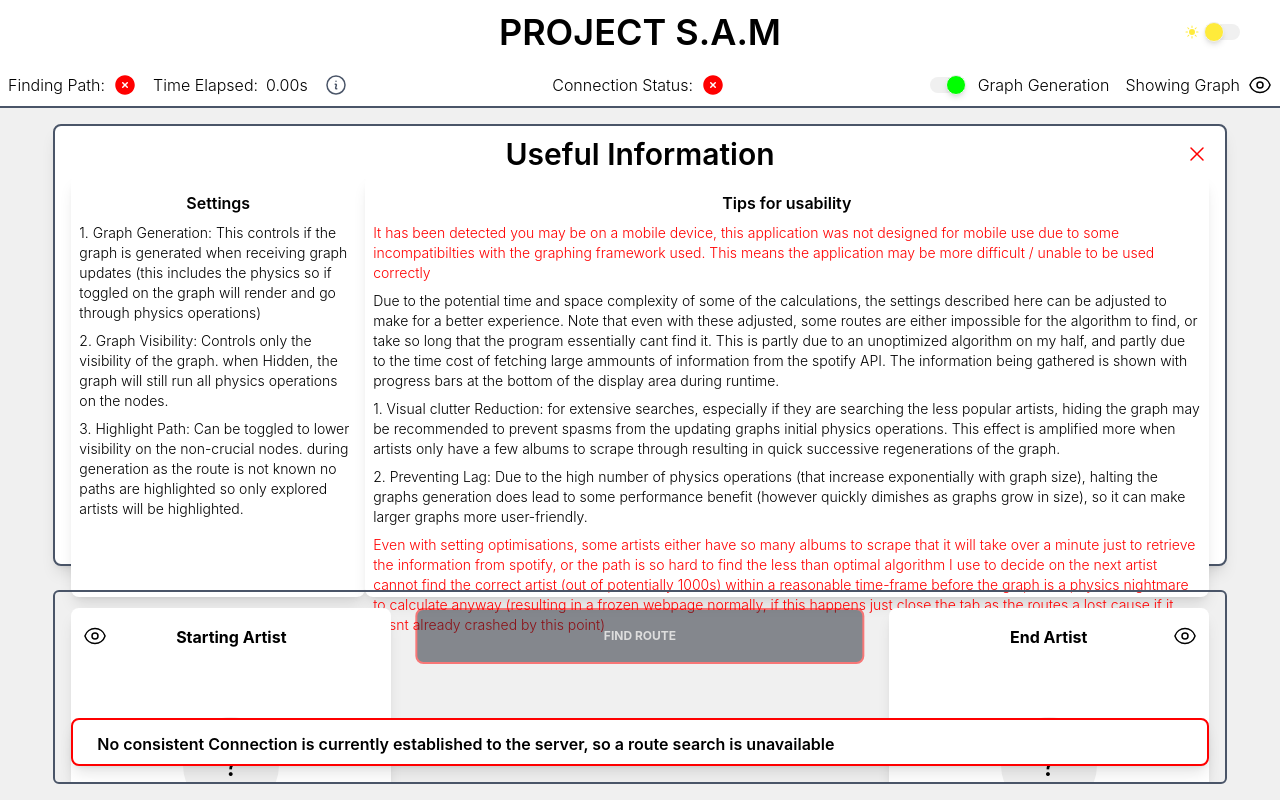
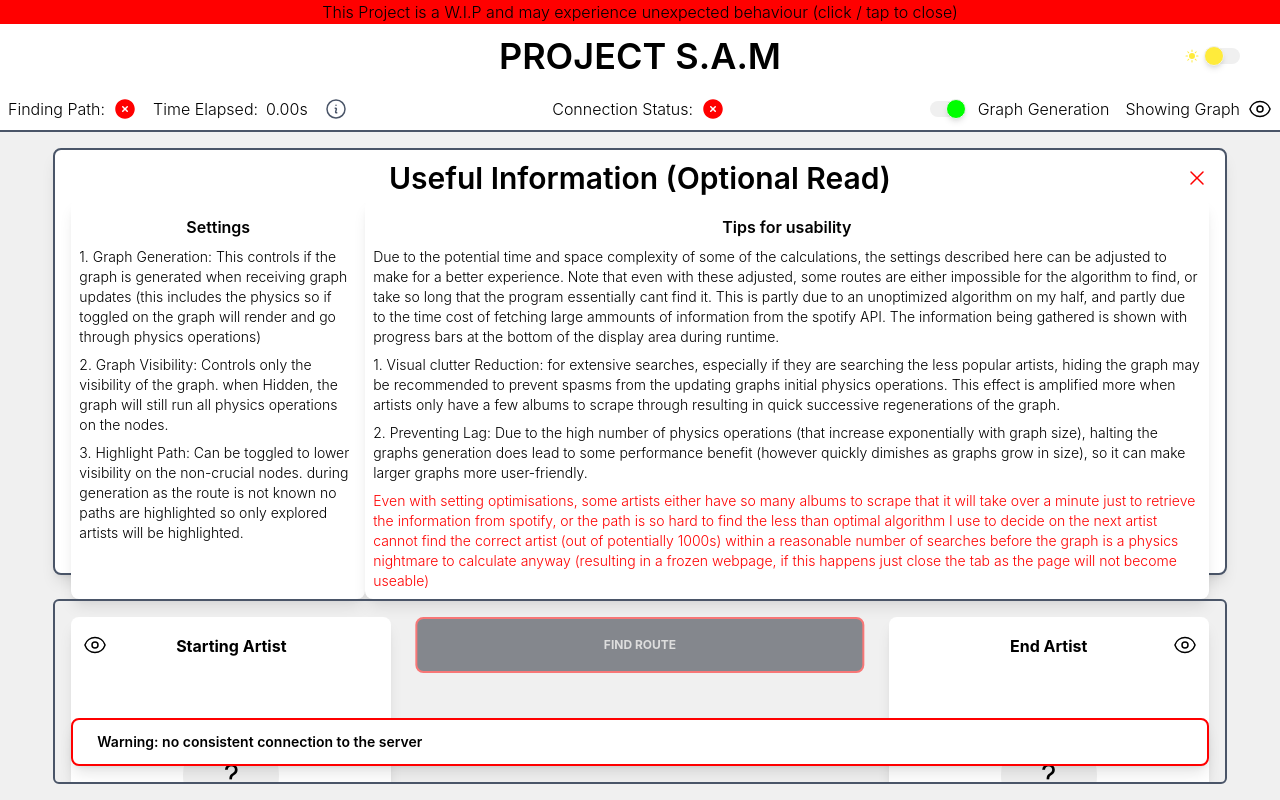
Before and after one commit to JellyTumTum/SAM, a React (Create React App) app in the folder spotify-game/: page / in a window 1280 px wide. Both pictures are taken after a click on the icon 335 px from the left and 85 px from the top of the page. Built offline with nearby package versions, Linux system fonts and the light colour scheme; no server answers.

Commit message:
Added final adjustments to project (inc. readme) for its life as a production failure project

```diff
--- a/spotify-game/src/App.js
+++ b/spotify-game/src/App.js
@@ -1,13 +1,46 @@
-import React, { useState } from 'react';
+import React, { useEffect, useState } from 'react';
 import Header from './components/Header';
 import Footer from './components/Footer';
 import RouteFinding from './components/RouteFinding';
 import './App.css';
+import { Typography } from '@material-tailwind/react';
 
 function App() {
 
+    const [showWarning, setShowWarning] = useState(true);
+
+    // Run this once when the component mounts
+    useEffect(() => {
+        const getWarningStatus = () => {
+            let warningStatus = localStorage.getItem('showWarning');
+            console.log(warningStatus);
+            if (warningStatus === 'false') {
+                setShowWarning(false);
+            }
+        };
+
+        getWarningStatus();
+    }, []);
+
+    const onWarningClick = () => {
+        setShowWarning(false);
+        localStorage.setItem('showWarning', false)
+    }
+
+
+
+
+
     return (
         <div className="App dark:bg-darkBackground bg-background">
+            {showWarning &&
+                <div onClick={() => onWarningClick()}className="w-full h-6 bg-negative flex items-center justify-center cursor-pointer">
+                    <Typography className="text-txt dark:text-darkTxt">
+                        This Project is a W.I.P and may experience unexpected behaviour (click / tap to close)
+                    </Typography>
+                </div>
+            }
+
             <Header />
             <main className="flex-grow">
                 <RouteFinding />
--- a/spotify-game/src/components/RouteFinding.js
+++ b/spotify-game/src/components/RouteFinding.js
@@ -250,6 +250,8 @@ const RouteFinding = () => {
 
             if (routeFound.current === false) {
                 const data = JSON.parse(event.data);
+                resetWsTimer();
+
                 // console.log(data);
 
                 if (data.update_type === "start") {
@@ -547,12 +549,10 @@ const RouteFinding = () => {
                 flex flex-col
                 bg-background2 dark:bg-darkBackground2 rounded-lg shadow-lg justify-between items-center border-2 border-accent dark:border-darkAccent relative`}
                 >
-                    <XMarkIcon onClick={event => { setUsefulInformation(false) }} className='absolute top-4 right-4
-                h-6 w-6
-                text-negative'>
+                        <XMarkIcon onClick={event => { setUsefulInformation(false) }} className=' hover:accent dark:hover-darkAccent absolute top-4 right-4 h-6 w-6 text-negative'>
 
-                    </XMarkIcon>
-                    <Typography className="text-txt dark:text-darkTxt mt-2" variant='h3'>Useful Information </Typography>
+                        </XMarkIcon>
+                    <Typography className="text-txt dark:text-darkTxt mt-2" variant='h3'>Useful Information (Optional Read) </Typography>
                     <div className='flex flex-row h-full w-full justify-between pb-4 px-4'>
                         {/* <Card className={`transition-all duration-300 ease-in-out overflow-visible
                 h-full w-auto
@@ -584,12 +584,12 @@ const RouteFinding = () => {
                             </Typography>
                         </Card>
                         <Card className={`transition-all duration-300 ease-in-out overflow-visible
-                h-full w-auto
-                p-2
-                flex flex-col
-                bg-background2 dark:bg-darkBackground2 rounded-lg shadow-lg items-center border-accent dark:border-darkAccent relative`}>
+                    h-full w-auto
+                    p-2
+                    flex flex-col
+                    bg-background2 dark:bg-darkBackground2 rounded-lg shadow-lg items-center border-accent dark:border-darkAccent relative`}>
                             <Typography className="text-txt dark:text-darkTxt mt-2 text-left text-md" variant='h4'>Tips for usability</Typography>
-                            <Typography className="text-negative dark:text-negative mt-2 text-left text-sm" variant='paragraph'>
+                            <Typography className="text-negative dark:text-negative mt-2 text-left text-sm flex md:hidden" variant='paragraph'>
                                 It has been detected you may be on a mobile device, this application was not designed for mobile use due to some incompatibilties with the graphing framework used. This means the application may be more difficult / unable to be used correctly
                             </Typography>
                             <Typography className="text-txt dark:text-darkTxt mt-2 text-left text-sm" variant='paragraph'>
@@ -602,7 +602,7 @@ const RouteFinding = () => {
                                 2. Preventing Lag: Due to the high number of physics operations (that increase exponentially with graph size), halting the graphs generation does lead to some performance benefit (however quickly dimishes as graphs grow in size), so it can make larger graphs more user-friendly.
                             </Typography>
                             <Typography className="text-negative text-left text-sm mt-2" variant='paragraph'>
-                                Even with setting optimisations, some artists either have so many albums to scrape that it will take over a minute just to retrieve the information from spotify, or the path is so hard to find the less than optimal algorithm I use to decide on the next artist cannot find the correct artist (out of potentially 1000s) within a reasonable time-frame before the graph is a physics nightmare to calculate anyway (resulting in a frozen webpage normally, if this happens just close the tab as the routes a lost cause if it hasnt already crashed by this point)
+                                Even with setting optimisations, some artists either have so many albums to scrape that it will take over a minute just to retrieve the information from spotify, or the path is so hard to find the less than optimal algorithm I use to decide on the next artist cannot find the correct artist (out of potentially 1000s) within a reasonable number of searches before the graph is a physics nightmare to calculate anyway (resulting in a frozen webpage, if this happens just close the tab as the page will not become useable)
                             </Typography>
 
                         </Card>
@@ -635,7 +635,7 @@ const RouteFinding = () => {
 
                 {/* Button Between Selection Cards */}
                 <div className="absolute top-4 left-1/2 transform -translate-x-1/2 flex w-[calc(100%-45rem)] justify-center md:flex-1">
-                    <Button onClick={handleFindRoute} disabled={!hasWsConnection} className={` ${!hasWsConnection ? 'border-2 border-negative':''} w-full h-14 bg-primary dark:bg-darkBackground2 text-darkTxt`}>
+                    <Button onClick={handleFindRoute} disabled={!hasWsConnection} className={` ${!hasWsConnection ? 'border-2 border-negative' : ''} w-full h-14 bg-primary dark:bg-darkBackground2 text-darkTxt`}>
                         {findRouteString}
                     </Button>
                 </div>
@@ -688,7 +688,7 @@ const RouteFinding = () => {
                 )}
 
                 {/* Status Display */}
-                {displayMessage && graphData.nodes.length > 0 && (
+                {displayMessage && graphData.nodes.length > 0 && hasWsConnection && (
                     <div className="absolute bottom-4 left-4 right-4">
                         {/* Takes full width at the bottom with margins adjusted */}
                         <StatusDisplay
@@ -706,7 +706,7 @@ const RouteFinding = () => {
                     <div className="absolute bottom-4 left-4 right-4">
                         {/* Takes full width at the bottom with margins adjusted */}
                         <StatusDisplay
-                            primaryMessage={"No consistent Connection is currently established to the server, so a route search is unavailable"}
+                            primaryMessage={"Warning: no consistent connection to the server"}
                             secondaryMessage={null}
                             progressBarPercent={null}
                             completeRoute={true}
--- a/spotify-game/src/components/StatusDisplay.js
+++ b/spotify-game/src/components/StatusDisplay.js
@@ -17,7 +17,7 @@ const StatusDisplay = ({ primaryMessage, secondaryMessage, progressBarPercent, c
             {/* Messages */}
             <div className="flex flex-col justify-start items-center">
                 <div className={`flex flex-row justify-between items-center ${expandedArtists ? 'text-center':''} w-full px-4`}>
-                    <Typography variant="h6" className={`text-txt text-md dark:text-darkTxt`}>
+                    <Typography variant="h6" className={`text-txt text-sm dark:text-darkTxt`}>
                         {primaryMessage}
                     </Typography>
                     {expandedArtists &&
```
Also changed, not shown: 2 other files (tests, documents, lock files or other folders).
